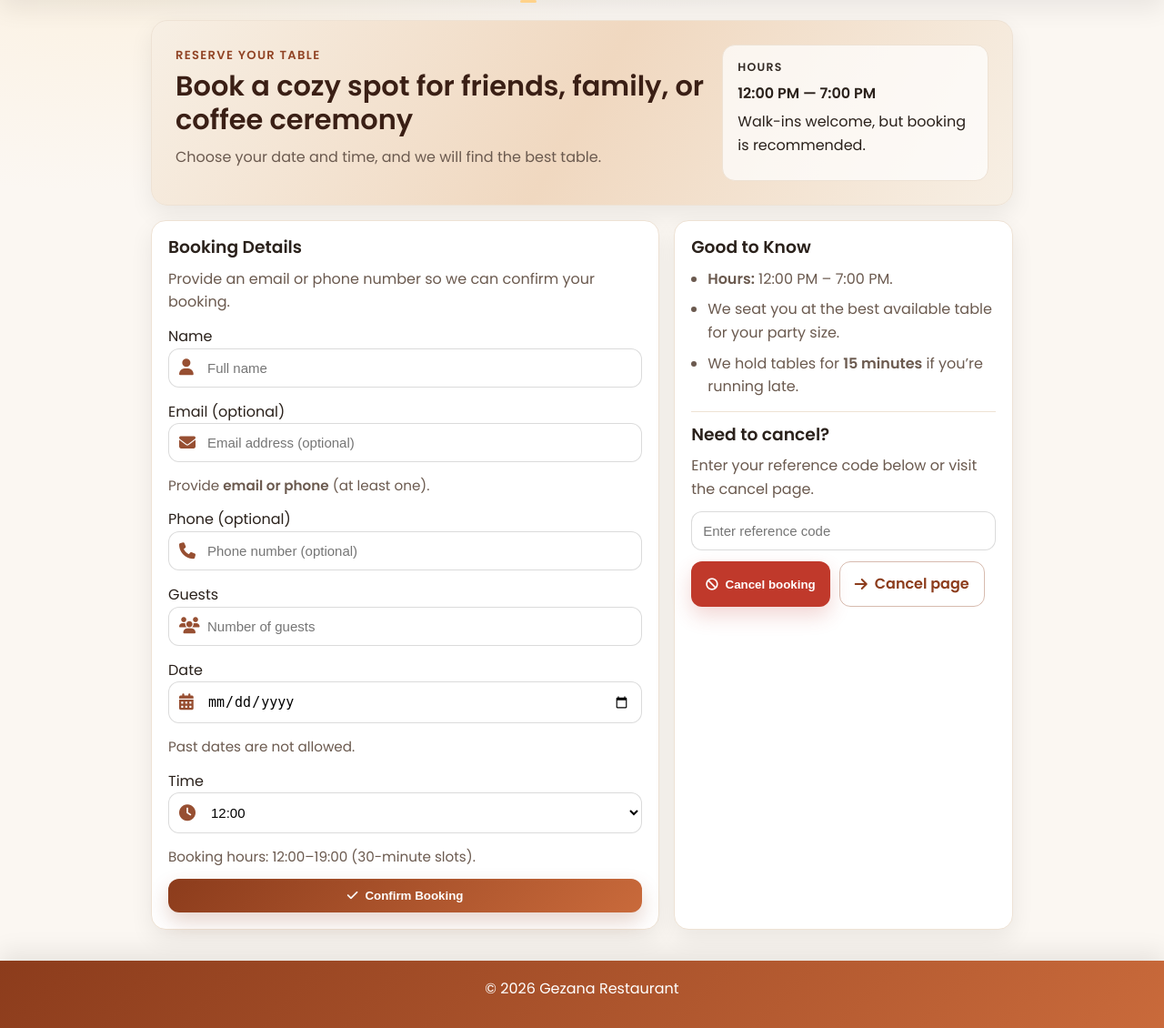
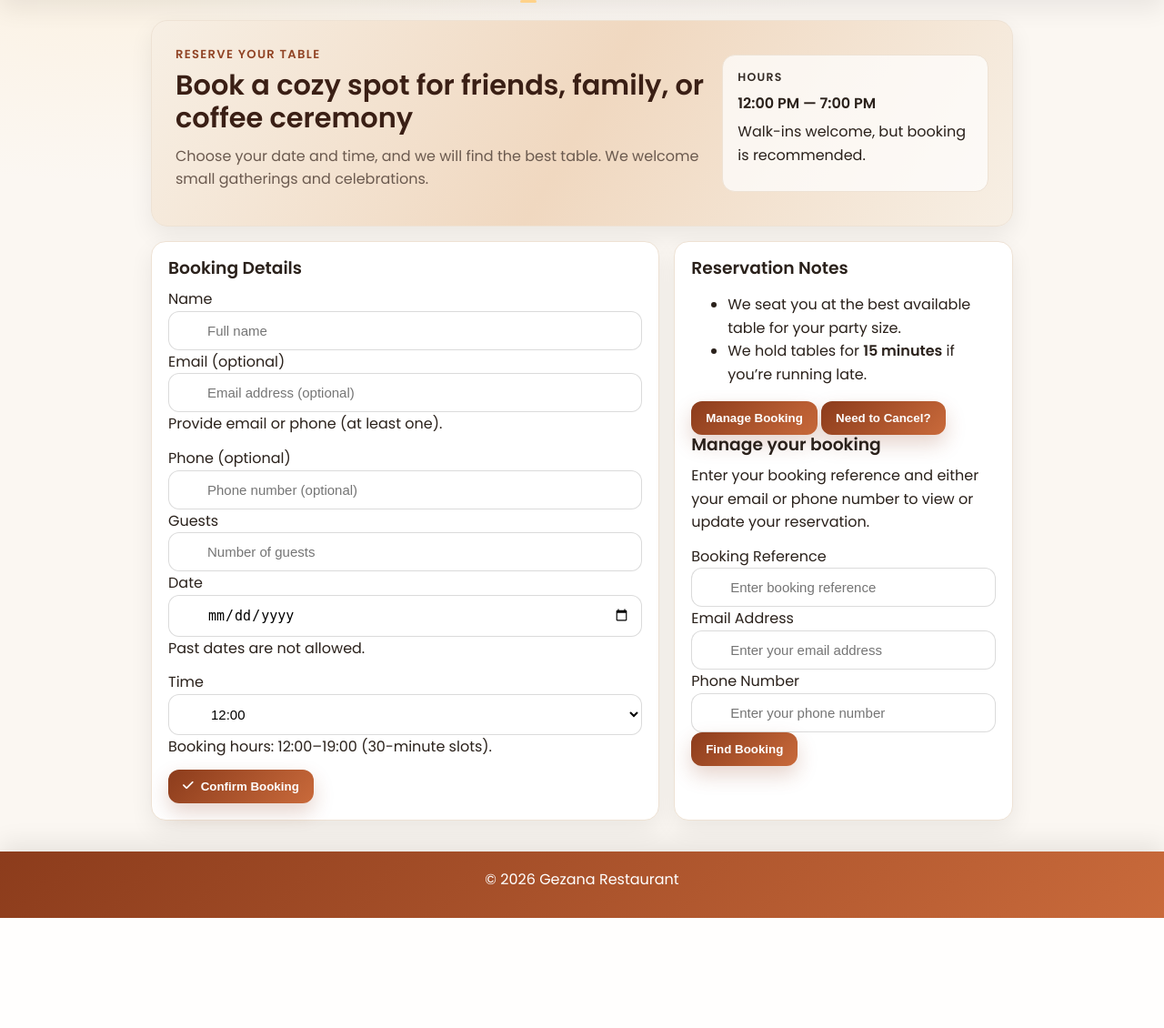
Before and after one commit to fila2021/Gezana, a Django app: page /book/ in a window 1280 px wide. Shown: the part 156-1286 px from the top of the page at 91% size. After the commit the page ends 1165 px from the top, so only its background shows below. Run offline with Django 4.2, Linux system fonts and the light colour scheme.

Commit message:
Replace static help section with permanent manage and cancel booking tabs

```diff
--- a/gezana_app/templates/gezana_app/booking_form.html
+++ b/gezana_app/templates/gezana_app/booking_form.html
@@ -6,9 +6,11 @@
   <div>
     <p class="eyebrow">Reserve Your Table</p>
     <h2>Book a cozy spot for friends, family, or coffee ceremony</h2>
-    <p class="lede">Choose your date and time, and we will find the best table.</p>
+    <p class="lede">
+      Choose your date and time, and we will find the best table. We welcome
+      small gatherings and celebrations.
+    </p>
   </div>
-
   <div class="booking-hero-badge">
     <p class="mini">Hours</p>
     <p class="callout">12:00 PM — 7:00 PM</p>
@@ -17,7 +19,7 @@
 </section>
 
 {% if form.non_field_errors %}
-  <div class="alert alert-error" role="alert">
+<div class="form-errors card">
   {% for error in form.non_field_errors %}
     <p>{{ error }}</p>
   {% endfor %}
@@ -26,176 +28,176 @@
 
 <div class="booking-layout">
   <div class="booking-card card">
-    <div class="card-head">
     <h3>Booking Details</h3>
-      <p class="muted">Provide an email or phone number so we can confirm your booking.</p>
+
+    <form method="post" class="booking-form">
+      {% csrf_token %}
+
+      <div class="form-group">
+        <label for="{{ form.name.id_for_label }}">Name</label>
+        {{ form.name }}
+        {{ form.name.errors }}
       </div>
 
-    <form method="post" novalidate>
-      {% csrf_token %}
-
-      <div class="field-block">
-        <label class="field-label" for="{{ form.name.id_for_label }}">Name</label>
-        <div class="input-group">
-          <i class="fa-solid fa-user"></i>
-          {{ form.name }}
-        </div>
-        {% for e in form.name.errors %}<p class="field-error">{{ e }}</p>{% endfor %}
+      <div class="form-group">
+        <label for="{{ form.email.id_for_label }}">Email (optional)</label>
+        {{ form.email }}
+        {{ form.email.errors }}
+        <p class="field-hint">Provide email or phone (at least one).</p>
       </div>
 
-      <div class="field-block">
-        <label class="field-label" for="{{ form.email.id_for_label }}">Email (optional)</label>
-        <div class="input-group">
-          <i class="fa-solid fa-envelope"></i>
-          {{ form.email }}
-        </div>
-        {% for e in form.email.errors %}<p class="field-error">{{ e }}</p>{% endfor %}
-        <p class="hint">Provide <strong>email or phone</strong> (at least one).</p>
+      <div class="form-group">
+        <label for="{{ form.phone.id_for_label }}">Phone (optional)</label>
+        {{ form.phone }}
+        {{ form.phone.errors }}
       </div>
 
-      <div class="field-block">
-        <label class="field-label" for="{{ form.phone.id_for_label }}">Phone (optional)</label>
-        <div class="input-group">
-          <i class="fa-solid fa-phone"></i>
-          {{ form.phone }}
-        </div>
-        {% for e in form.phone.errors %}<p class="field-error">{{ e }}</p>{% endfor %}
+      <div class="form-group">
+        <label for="{{ form.guests.id_for_label }}">Guests</label>
+        {{ form.guests }}
+        {{ form.guests.errors }}
       </div>
 
-      <div class="field-grid">
-        <div class="field-block">
-          <label class="field-label" for="{{ form.guests.id_for_label }}">Guests</label>
-          <div class="input-group">
-            <i class="fa-solid fa-users"></i>
-            {{ form.guests }}
-          </div>
-          {% for e in form.guests.errors %}<p class="field-error">{{ e }}</p>{% endfor %}
+      <div class="form-group">
+        <label for="{{ form.date.id_for_label }}">Date</label>
+        {{ form.date }}
+        {{ form.date.errors }}
+        <p class="field-hint">Past dates are not allowed.</p>
       </div>
 
-        <div class="field-block">
-          <label class="field-label" for="{{ form.date.id_for_label }}">Date</label>
-          <div class="input-group">
-            <i class="fa-solid fa-calendar-days"></i>
-            {{ form.date }}
-          </div>
-          {% for e in form.date.errors %}<p class="field-error">{{ e }}</p>{% endfor %}
-          <p class="hint">Past dates are not allowed.</p>
-        </div>
+      <div class="form-group">
+        <label for="{{ form.time.id_for_label }}">Time</label>
+        {{ form.time }}
+        {{ form.time.errors }}
+        <p class="field-hint">Booking hours: 12:00–19:00 (30-minute slots).</p>
       </div>
 
-      <div class="field-block">
-        <label class="field-label" for="{{ form.time.id_for_label }}">Time</label>
-        <div class="input-group">
-          <i class="fa-solid fa-clock"></i>
-          {{ form.time }}
-        </div>
-        {% for e in form.time.errors %}<p class="field-error">{{ e }}</p>{% endfor %}
-        <p class="hint">Booking hours: 12:00–19:00 (30-minute slots).</p>
-
-        <!-- Optional UX hint when today is selected -->
-        <p id="timeHelp" class="hint hint-strong" style="display:none;">
-          Some times are hidden because they already passed today.
-        </p>
-      </div>
-
-      <button type="submit" class="button primary full">
+      <button type="submit" class="btn btn-primary btn-wide">
         <i class="fa-solid fa-check"></i> Confirm Booking
       </button>
     </form>
   </div>
 
   <aside class="booking-side card">
-    <h3>Good to Know</h3>
-    <ul class="bullet-list">
-      <li><strong>Hours:</strong> 12:00 PM – 7:00 PM.</li>
+    <h3>Reservation Notes</h3>
+    <ul class="booking-notes">
       <li>We seat you at the best available table for your party size.</li>
       <li>We hold tables for <strong>15 minutes</strong> if you’re running late.</li>
     </ul>
 
-    <div class="divider"></div>
+    <section class="booking-help-tabs">
+      <div class="booking-tab-buttons" role="tablist" aria-label="Booking help tabs">
+        <button
+          type="button"
+          class="booking-tab-button active"
+          id="manage-booking-tab"
+          onclick="switchBookingHelpTab('manage')"
+          aria-controls="manage-booking-panel"
+          aria-selected="true"
+        >
+          Manage Booking
+        </button>
 
-    <h3>Need to cancel?</h3>
-    <p class="muted">Enter your reference code below or visit the cancel page.</p>
+        <button
+          type="button"
+          class="booking-tab-button"
+          id="cancel-booking-tab"
+          onclick="switchBookingHelpTab('cancel')"
+          aria-controls="cancel-booking-panel"
+          aria-selected="false"
+        >
+          Need to Cancel?
+        </button>
+      </div>
 
-    <form action="{% url 'gezana_app:cancel_booking' %}" method="post" class="cancel-form">
+      <div
+        id="manage-booking-panel"
+        class="booking-tab-panel"
+        role="tabpanel"
+        aria-labelledby="manage-booking-tab"
+      >
+        <h3>Manage your booking</h3>
+        <p>
+          Enter your booking reference and either your email or phone number to
+          view or update your reservation.
+        </p>
+
+        <form method="post" action="{% url 'gezana_app:manage_booking' %}" class="booking-form booking-help-form">
           {% csrf_token %}
 
-  <!-- Reference input (full width, above buttons) -->
-  <div class="field-block">
+          <div class="form-group">
+            <label for="manage-reference">Booking Reference</label>
             <input
               type="text"
+              id="manage-reference"
+              name="reference"
+              placeholder="Enter booking reference"
+              required
+            >
+          </div>
+
+          <div class="form-group">
+            <label for="manage-email">Email Address</label>
+            <input
+              type="email"
+              id="manage-email"
+              name="email"
+              placeholder="Enter your email address"
+            >
+          </div>
+
+          <div class="form-group">
+            <label for="manage-phone">Phone Number</label>
+            <input
+              type="text"
+              id="manage-phone"
+              name="phone"
+              placeholder="Enter your phone number"
+            >
+          </div>
+
+          <button type="submit" class="btn btn-secondary btn-wide">
+            Find Booking
+          </button>
+        </form>
+      </div>
+
+      <div
+        id="cancel-booking-panel"
+        class="booking-tab-panel"
+        role="tabpanel"
+        aria-labelledby="cancel-booking-tab"
+        hidden
+      >
+        <h3>Need to cancel?</h3>
+        <p>Enter your reference code below or visit the cancel page.</p>
+
+        <form method="post" action="{% url 'gezana_app:cancel_booking' %}" class="booking-form booking-help-form">
+          {% csrf_token %}
+
+          <div class="form-group">
+            <label for="cancel-reference">Booking Reference</label>
+            <input
+              type="text"
+              id="cancel-reference"
               name="reference"
               placeholder="Enter reference code"
               required
-    />
+            >
           </div>
 
-  <!-- Buttons -->
-  <div class="cancel-actions">
-    <button type="submit" class="button danger">
+          <div class="action-buttons">
+            <button type="submit" class="btn btn-primary">
               <i class="fa-solid fa-ban"></i> Cancel booking
             </button>
 
-    <a class="button ghost" href="{% url 'gezana_app:cancel_booking' %}">
-      <i class="fa-solid fa-arrow-right"></i> Cancel page
+            <a href="{% url 'gezana_app:cancel_booking' %}" class="btn btn-secondary">
+              → Cancel page
             </a>
           </div>
         </form>
-
+      </div>
+    </section>
   </aside>
 </div>
-
-<script>
-(function () {
-  const dateInput = document.querySelector('input[name="date"]');
-  const timeSelect = document.querySelector('select[name="time"]');
-  const timeHelp = document.getElementById('timeHelp');
-  if (!dateInput || !timeSelect) return;
-
-  function todayISO() {
-    const d = new Date();
-    d.setHours(0,0,0,0);
-    return d.toISOString().slice(0,10);
-  }
-
-  function minsFromHHMM(v) {
-    const [h, m] = v.split(":").map(Number);
-    return h * 60 + m;
-  }
-
-  function refreshTimes() {
-    const chosenDate = dateInput.value;
-    const isToday = chosenDate && chosenDate === todayISO();
-    const now = new Date();
-    const nowMin = now.getHours() * 60 + now.getMinutes();
-
-    let hiddenCount = 0;
-
-    [...timeSelect.options].forEach(opt => {
-      if (!opt.value) return;
-      opt.disabled = false;
-      opt.hidden = false;
-
-      if (isToday) {
-        const tMin = minsFromHHMM(opt.value);
-        if (tMin <= nowMin) {
-          opt.disabled = true;
-          opt.hidden = true;
-          hiddenCount++;
-        }
-      }
-    });
-
-    const sel = timeSelect.options[timeSelect.selectedIndex];
-    if (sel && sel.disabled) timeSelect.value = "";
-
-    if (timeHelp) {
-      timeHelp.style.display = (isToday && hiddenCount > 0) ? "block" : "none";
-    }
-  }
-
-  dateInput.addEventListener("change", refreshTimes);
-  refreshTimes();
-})();
-</script>
 {% endblock %}
```
Lines whose indentation alone changed are shown as unchanged.
